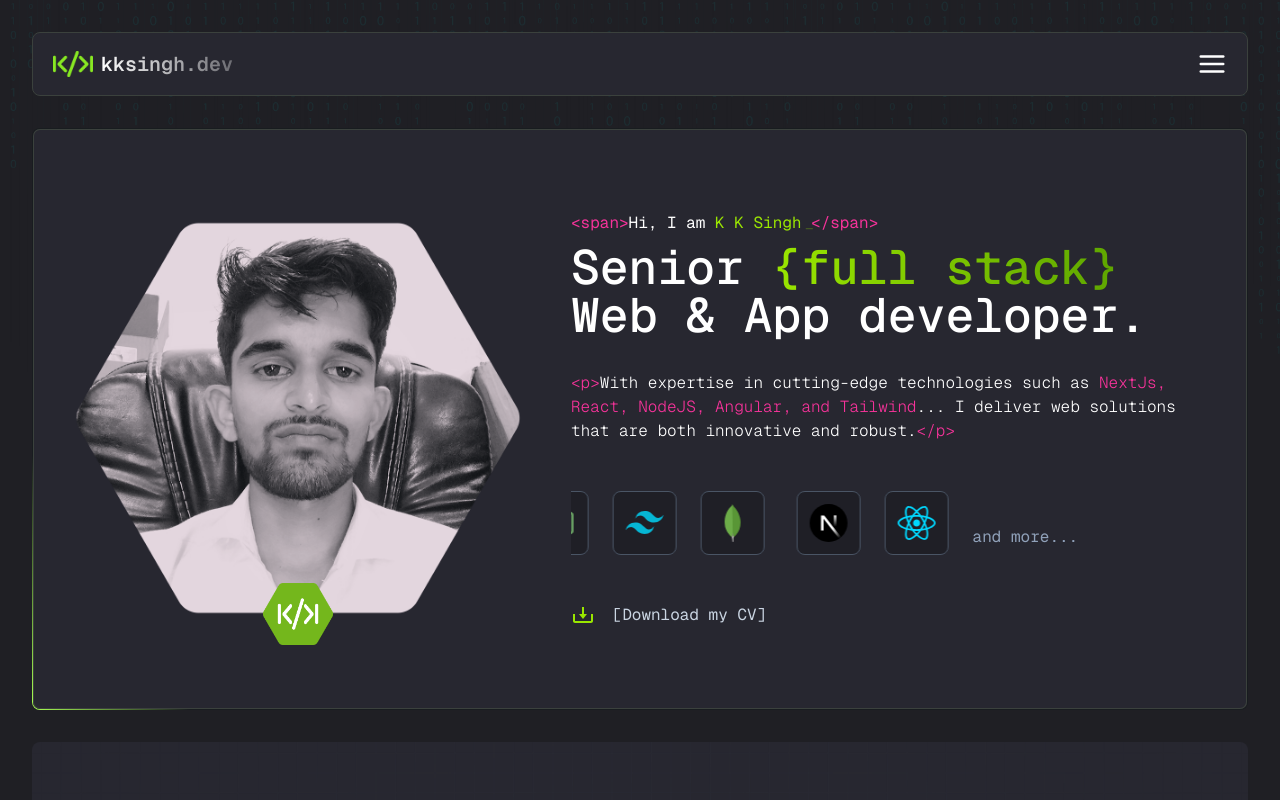
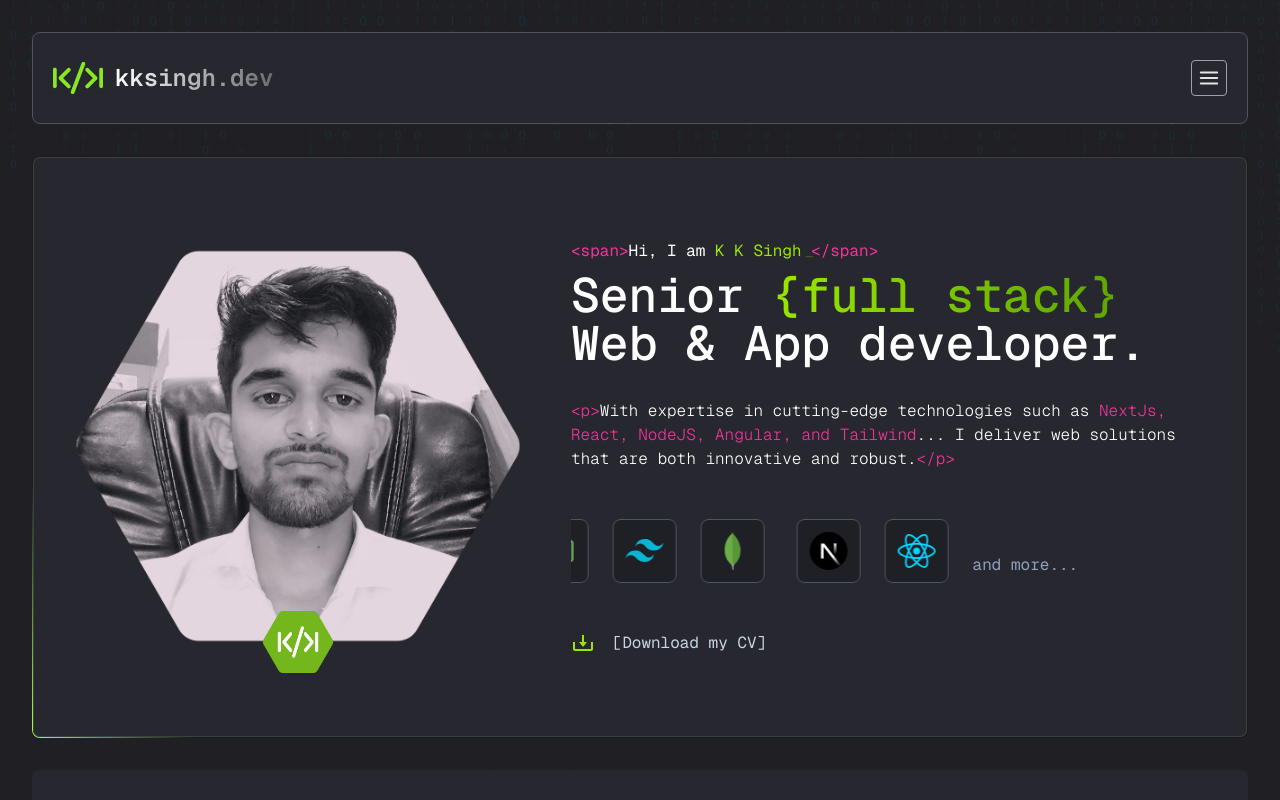
Before and after one commit to itskksingh/kksingh, a Next.js app: page / in a window 1280 px wide. Shown: the top 800 px of the page. Built offline with nearby package versions, Linux system fonts and the light colour scheme.

Commit message:
Header fiexed

```diff
--- a/components/sections/Header.jsx
+++ b/components/sections/Header.jsx
@@ -3,19 +3,21 @@ import { FiMenu } from "react-icons/fi";
 
 const Header = () => {
   return (
-    <header className='w-full flex items-center justify-between max-w-7xl rounded-lg bg-[#272730] border border-[#3b413d] py-4 px-5'>
-      <span className='flex gap-2 items-center'>
-        <Image
-          src={"/img/kklogo.png"}
-          width={40}
-          height={70}
-          quality={100}
-          className='object-contain'
-          alt='kksingh-nextjs-developer-logo'
-        />{" "}
-        <span className='logo-name text-xl font-mono font-semibold'> kksingh.dev</span>
+    <header className="w-full flex items-center justify-between max-w-7xl rounded-lg bg-[#272730] border border-zinc-600 py-5 px-5">
+      <span className="flex items-center gap-3">
+        <div className="relative w-[50px] h-[50px]">
+          <Image
+            src="/img/kklogo.png"
+            alt="kksingh-nextjs-developer-logo"
+            fill
+            priority
+            sizes="50px"
+            className="object-contain"
+          />
+        </div>
+        <span className="logo-name text-2xl font-mono font-semibold">kksingh.dev</span>
       </span>
-      <FiMenu className='text-white text-3xl' />
+      <FiMenu className="text-zinc-200 text-4xl border border-zinc-400 p-1.5 rounded self-center cursor-pointer" />
     </header>
   );
 };
```
